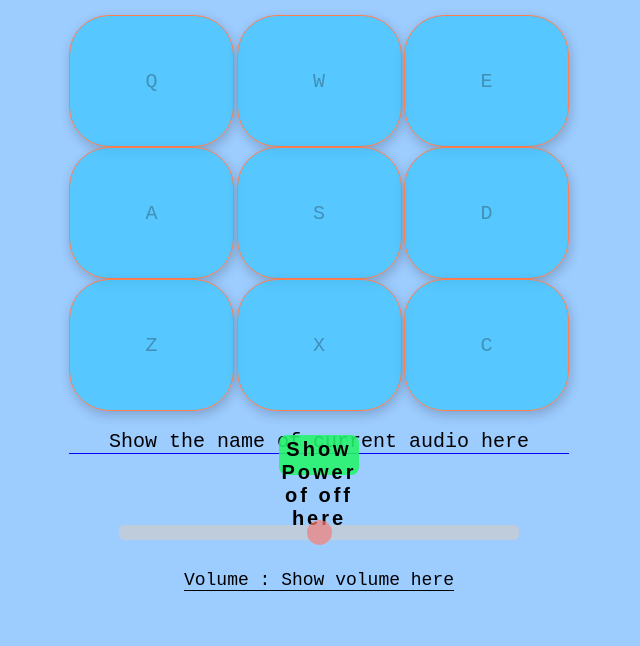
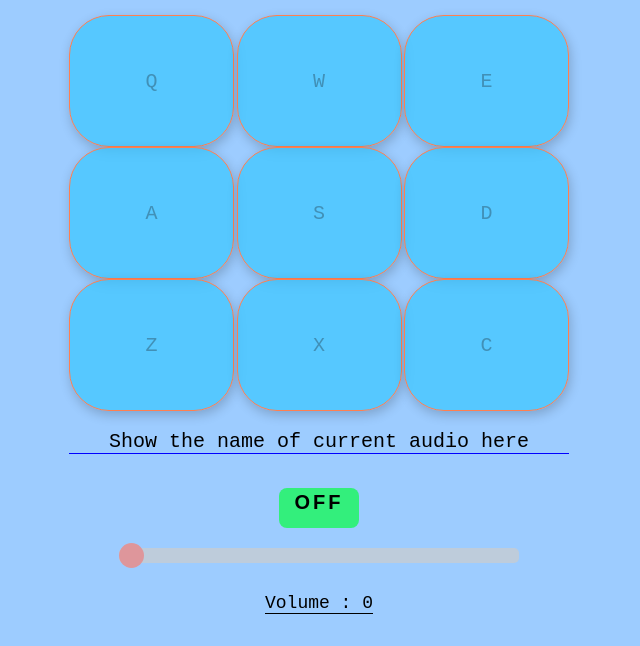
Before and after one commit to MayurgitHub14/React-Drum-Machine---FE-Placement-Contest---finjci3go3ac, a React app: page / in a window 1280 px wide. Shown: the top 646 px of the page, without its empty margins (321-961 px from the left). Built offline with nearby package versions, Linux system fonts and the light colour scheme.

Commit message:
Update App.js

```diff
--- a/src/components/App.js
+++ b/src/components/App.js
@@ -1,71 +1,169 @@
-import React from "react";
-import "../styles/App.css"
+import React, { useState } from "react";
+
+import "../styles/App.css";
+
 import Pads from "./Pads";
 
+export const bank1 = {
 
-export const bank1 = {
-  'Q': {
-    name: 'Heater 1',
-    source: 'https://s3.amazonaws.com/freecodecamp/drums/Heater-1.mp3'
+  Q: {
+
+    name: "Heater 1",
+
+    source: "https://s3.amazonaws.com/freecodecamp/drums/Heater-1.mp3"
+
   },
-  'W': {
-    name: 'Heater 2',
-    source: 'https://s3.amazonaws.com/freecodecamp/drums/Heater-2.mp3'
+
+  W: {
+
+    name: "Heater 2",
+
+    source: "https://s3.amazonaws.com/freecodecamp/drums/Heater-2.mp3"
+
   },
-  'E': {
-    name: 'Heater 4',
-    source: 'https://s3.amazonaws.com/freecodecamp/drums/Heater-4_1.mp3'
+
+  E: {
+
+    name: "Heater 4",
+
+    source: "https://s3.amazonaws.com/freecodecamp/drums/Heater-4_1.mp3"
+
   },
-  'A': {
-    name: 'Heater 3',
-    source: 'https://s3.amazonaws.com/freecodecamp/drums/Heater-3.mp3'
+
+  A: {
+
+    name: "Heater 3",
+
+    source: "https://s3.amazonaws.com/freecodecamp/drums/Heater-3.mp3"
+
   },
-  'S': {
-    name: 'Clap',
-    source: 'https://s3.amazonaws.com/freecodecamp/drums/Heater-6.mp3'
+
+  S: {
+
+    name: "Clap",
+
+    source: "https://s3.amazonaws.com/freecodecamp/drums/Heater-6.mp3"
+
   },
-  'D': {
-    name: 'Open Hi-Hat',
-    source: 'https://s3.amazonaws.com/freecodecamp/drums/Dsc_Oh.mp3'
+
+  D: {
+
+    name: "Open Hi-Hat",
+
+    source: "https://s3.amazonaws.com/freecodecamp/drums/Dsc_Oh.mp3"
+
   },
-  'Z': {
-    name: 'Kick n Hat',
-    source: 'https://s3.amazonaws.com/freecodecamp/drums/Kick_n_Hat.mp3'
+
+  Z: {
+
+    name: "Kick n Hat",
+
+    source: "https://s3.amazonaws.com/freecodecamp/drums/Kick_n_Hat.mp3"
+
   },
-  'X': {
-    name: 'Kick',
-    source: 'https://s3.amazonaws.com/freecodecamp/drums/RP4_KICK_1.mp3'
+
+  X: {
+
+    name: "Kick",
+
+    source: "https://s3.amazonaws.com/freecodecamp/drums/RP4_KICK_1.mp3"
+
   },
-  'C': {
-    name: 'Closed Hi-Hat',
-    source: 'https://s3.amazonaws.com/freecodecamp/drums/Cev_H2.mp3'
+
+  C: {
+
+    name: "Closed Hi-Hat",
+
+    source: "https://s3.amazonaws.com/freecodecamp/drums/Cev_H2.mp3"
+
   }
-}
 
+};
 
-function ControlScreen() {
+function ControlScreen({ volume, volumeHandler, on, onHandler }) {
+
   return (
-    <div id='control-screen'>
-      <label id='label-power'>
-        <input type='checkbox' id='power' />
-        <span className='checkmark'>Show Power of off here </span>
+
+    <div id="control-screen">
+
+      <label id="label-power">
+
+        <input type="checkbox" id="power" onClick={() => onHandler()} />
+
+        <span className="checkmark">{on ? "ON" : "OFF"}</span>
+
       </label>
-      <label id='label-volume'>
-        <input type='range'  id='volume' />
-        <span id='volume-display'>Volume : Show volume here </span>
+
+      <label id="label-volume">
+
+        <input
+
+          type="range"
+
+          id="volume"
+
+          value={volume}
+
+          onChange={(e) => volumeHandler(e.target.value)}
+
+        />
+
+        <span id="volume-display">Volume : {volume} </span>
+
       </label>
+
     </div>
-  )
+
+  );
+
 }
 
 function App() {
+
+  const [volume, setVolume] = useState(0);
+
+  const [on, setOn] = useState(false);
+
+  const volumeHandler = (val) => {
+
+    setVolume(val);
+
+  };
+
+  const onHandler = () => {
+
+    setOn(!on);
+
+  };
+
   return (
-    <div id='drum-machine'>
 
-      <Pads/>
-      <ControlScreen  />
+    <div id="drum-machine">
+
+      <Pads power={on} />
+
+      <br />
+
+      <br />
+
+      <br />
+
+      <ControlScreen
+
+        volume={volume}
+
+        volumeHandler={volumeHandler}
+
+        on={on}
+
+        onHandler={onHandler}
+
+      />
+
     </div>
+
   );
+
 }
 
 export default App;
```
